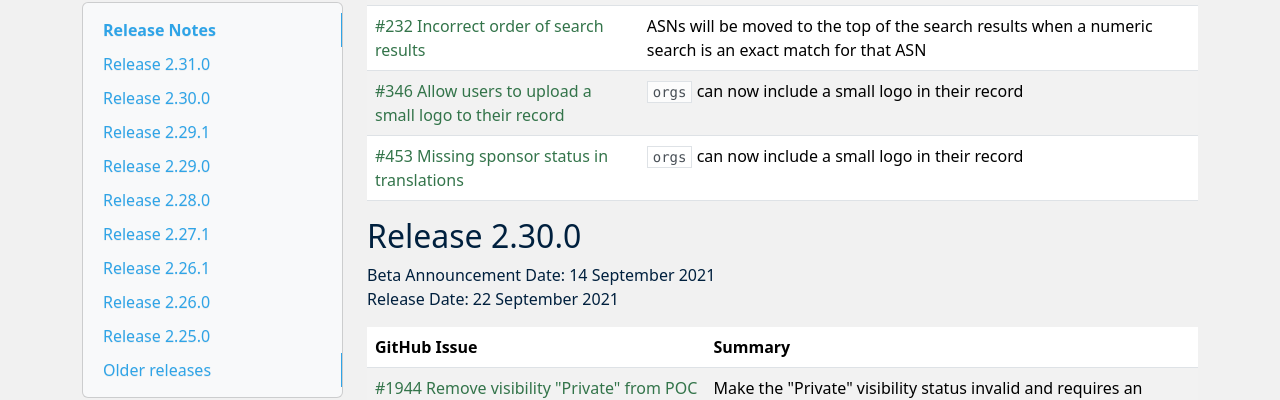
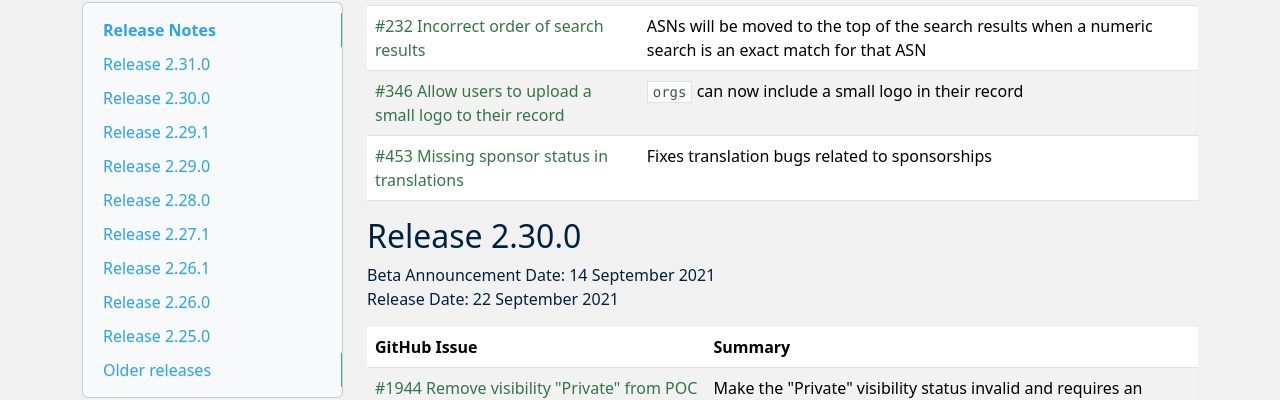
Before and after one commit to peeringdb/docs, an MkDocs documentation site: the page built from docs/release_notes/index.md, in a window 1280 px wide and 900 px high, scrolled down 481 px. Shown: the part 115-515 px from the top of the window. Built offline with MkDocs 1.6.1, drawn with Linux system fonts in a browser that asks for light colours; nearby versions of some CDN libraries.

Commit message:
Release notes fix.

```diff
--- a/docs/release_notes/index.md
+++ b/docs/release_notes/index.md
@@ -16,7 +16,7 @@ Release Date: 20 October 2021
 | [#18 IXP and Facility summary](https://github.com/peeringdb/peeringdb/issues/18) | Presents a short statistical summary for `ix`'s and `fac`s |
 | [#232 Incorrect order of search results](https://github.com/peeringdb/peeringdb/issues/232) | ASNs will be moved to the top of the search results when a numeric search is an exact match for that ASN |
 | [#346 Allow users to upload a small logo to their record](https://github.com/peeringdb/peeringdb/issues/346) | `orgs` can now include a small logo in their record |
-| [#453 Missing sponsor status in translations](https://github.com/peeringdb/peeringdb/issues/453) | `orgs` can now include a small logo in their record |
+| [#453 Missing sponsor status in translations](https://github.com/peeringdb/peeringdb/issues/453) | Fixes translation bugs related to sponsorships |
 
 ## Release 2.30.0
 
```
